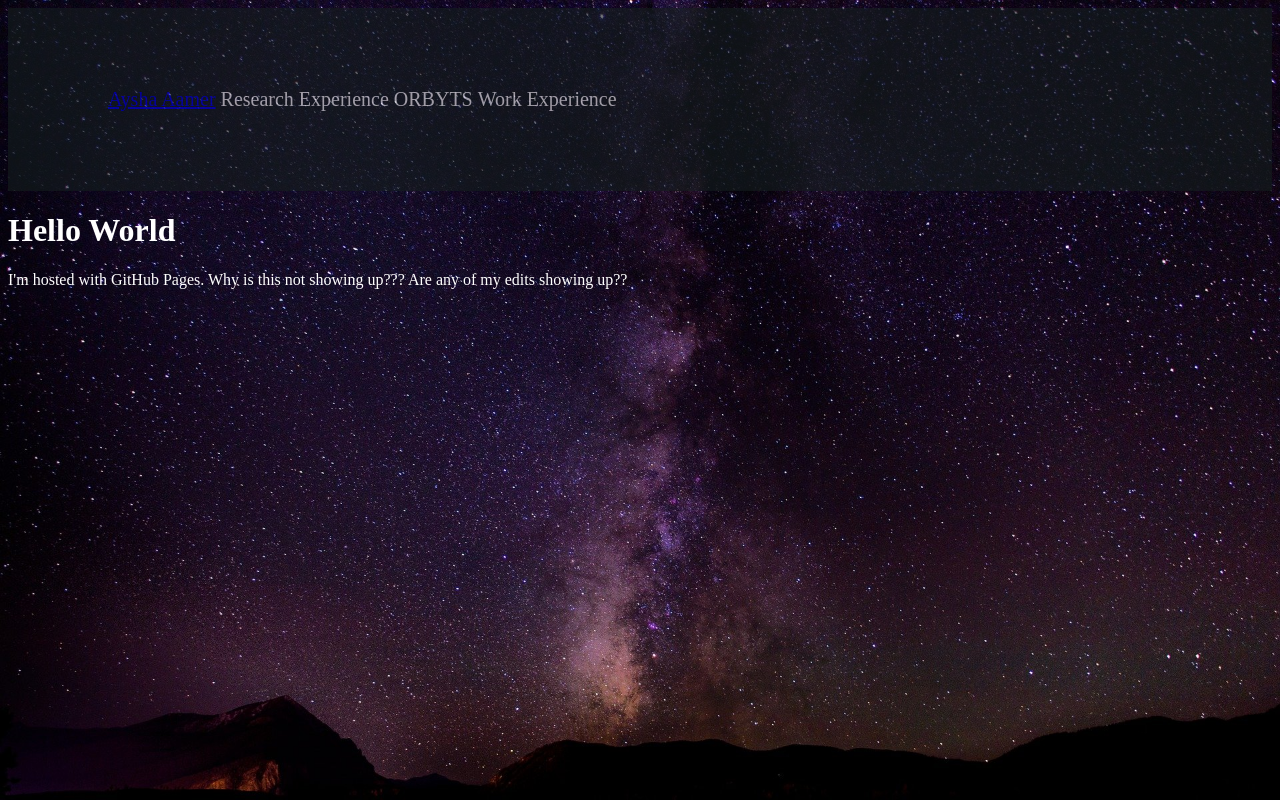
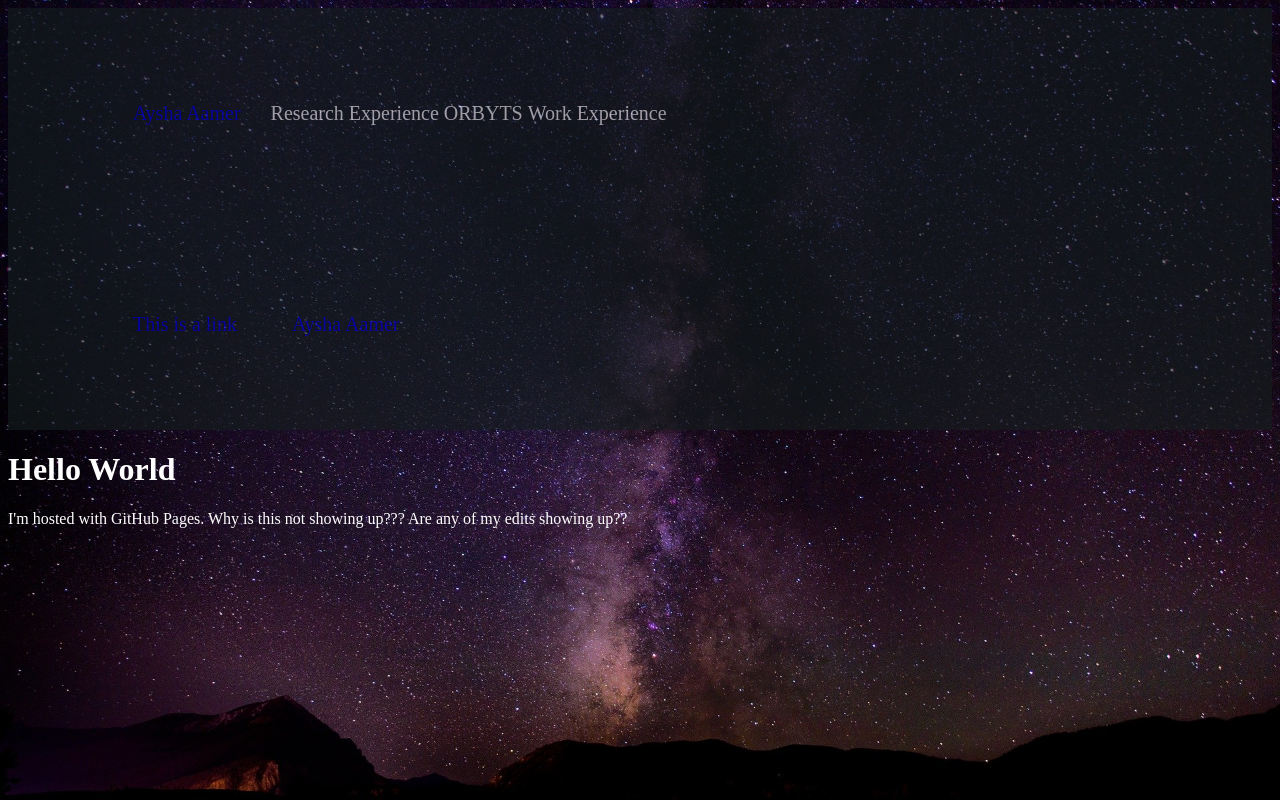
Before and after one commit to ayshaaamer/ayshaaamer.github.io, a plain HTML site: page index.html in a window 1280 px wide. Drawn offline with Linux system fonts and the light colour scheme.

Commit message:
Another header option

```diff
--- a/index.html
+++ b/index.html
@@ -27,6 +27,20 @@
 			ul#nav li {
 				display:inline;
 			}
+
+			a:link, a:visited {
+  				background-color: #141f1f;
+  				opacity: 0.6
+  				color: white;
+  				padding: 14px 25px;
+  				text-align: center;
+  				text-decoration: none;
+  				display: inline-block;
+			}
+
+			a:hover, a:active {
+  				background-color: 141f1f;
+			}
 		</style>
 	</head>
 
@@ -42,6 +56,14 @@
   			</ul>
 		</div>
 
+		<!-- Header 2 -->
+		<div class="header">
+			<ul id="nav">
+				<a href="default.asp" target="_blank">This is a link</a>
+  				<a href="https://ayshaaamer.github.io/index.html">Aysha Aamer</a>
+  			</ul>
+		</div>
+
 		<h1 style="color:#FFFFFF;">Hello World</h1>
 		<p style="color:#FFFFFF;">I'm hosted with GitHub Pages. Why is this not showing up??? Are any of my edits showing up??</p>
 	</body>
```
